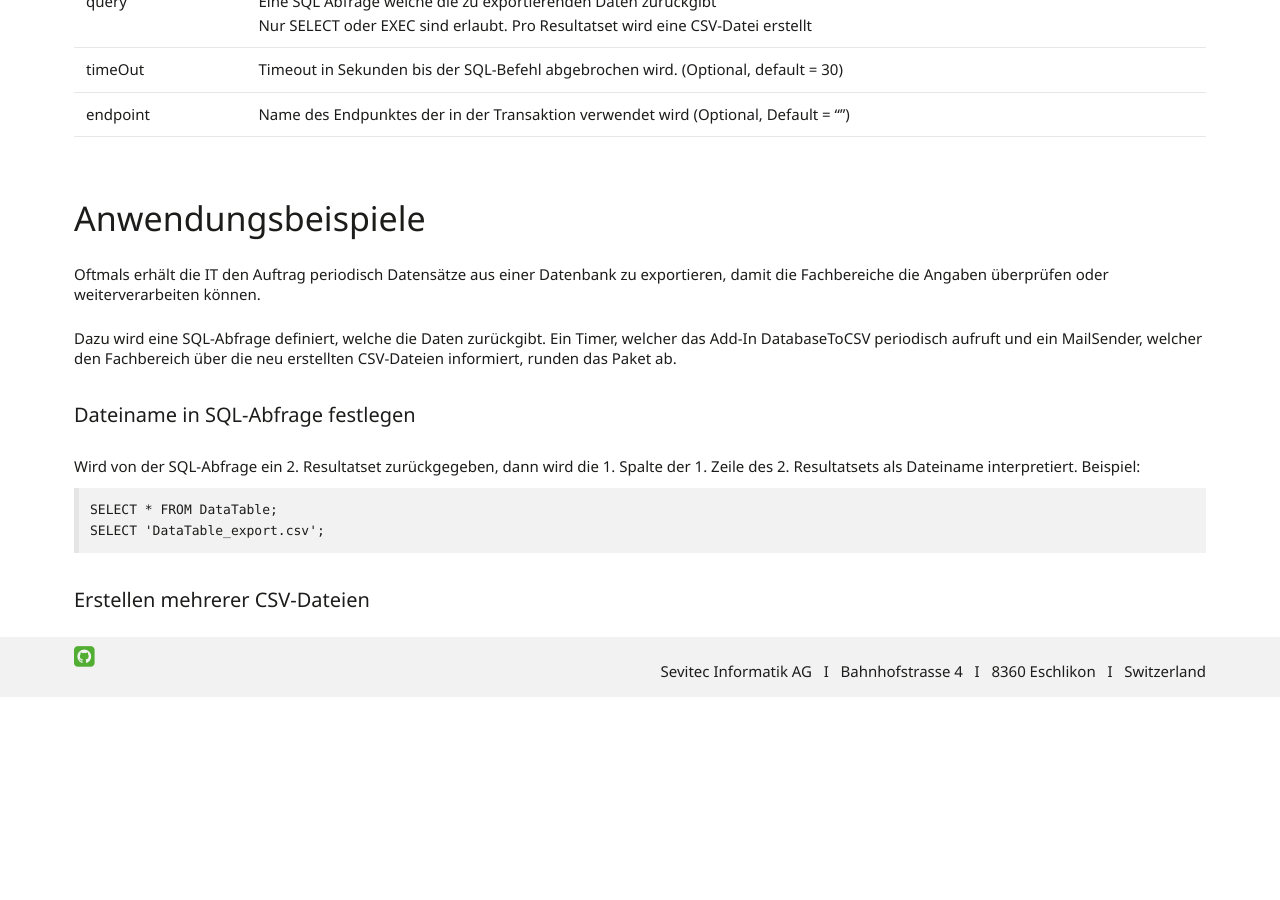
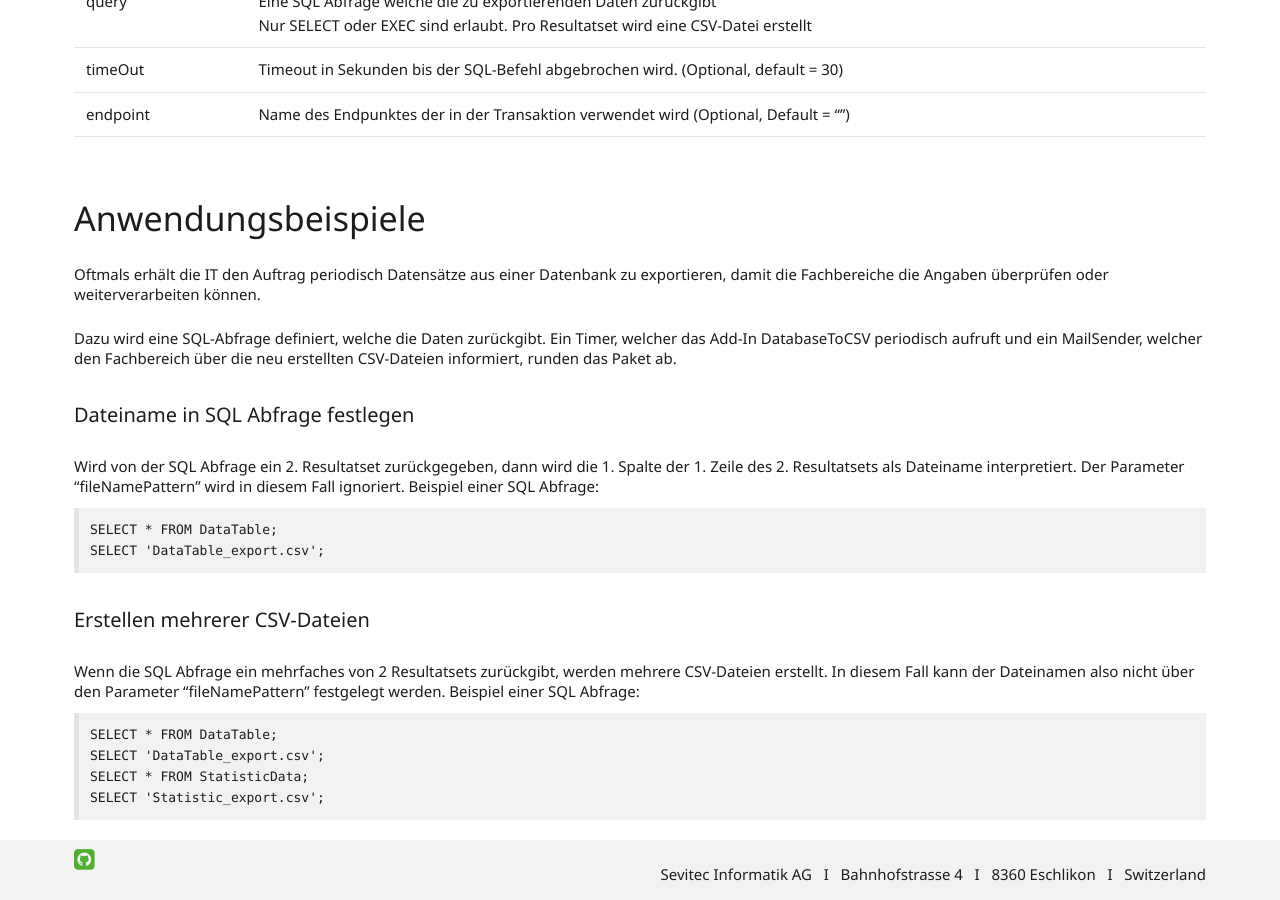
Before and after one commit to primesoft-group/oneconnexx-docs, a Jekyll site: the page built from _pages/addins/de/databasetocsv.md, in a window 1280 px wide and 900 px high, scrolled down 1112 px. Built offline with Jekyll 4.4.1, drawn with Linux system fonts in a browser that asks for light colours; nearby versions of some CDN libraries; some web fonts are replaced; before the commit the page ends 1809 px from its top, so only the background shows below that.

Commit message:
Update databasetocsv.md

````diff
--- a/_pages/addins/de/databasetocsv.md
+++ b/_pages/addins/de/databasetocsv.md
@@ -32,12 +32,20 @@ Oftmals erhält die IT den Auftrag periodisch Datensätze aus einer Datenbank zu
 
 Dazu wird eine SQL-Abfrage definiert, welche die Daten zurückgibt. Ein Timer, welcher das Add-In DatabaseToCSV periodisch aufruft und ein MailSender, welcher den Fachbereich über die neu erstellten CSV-Dateien informiert, runden das Paket ab.
 
-##### Dateiname in SQL-Abfrage festlegen
+##### Dateiname in SQL Abfrage festlegen
 
-Wird von der SQL-Abfrage ein 2. Resultatset zurückgegeben, dann wird die 1. Spalte der 1. Zeile des 2. Resultatsets als Dateiname interpretiert. Beispiel:
+Wird von der SQL Abfrage ein 2. Resultatset zurückgegeben, dann wird die 1. Spalte der 1. Zeile des 2. Resultatsets als Dateiname interpretiert. Der Parameter "fileNamePattern" wird in diesem Fall ignoriert. Beispiel einer SQL Abfrage:
 ```
 SELECT * FROM DataTable;
 SELECT 'DataTable_export.csv';
 ```
 
 ##### Erstellen mehrerer CSV-Dateien
+
+Wenn die SQL Abfrage ein mehrfaches von 2 Resultatsets zurückgibt, werden mehrere CSV-Dateien erstellt. In diesem Fall kann der Dateinamen also nicht über den Parameter "fileNamePattern" festgelegt werden.  Beispiel einer SQL Abfrage:
+```
+SELECT * FROM DataTable;
+SELECT 'DataTable_export.csv';
+SELECT * FROM StatisticData;
+SELECT 'Statistic_export.csv';
+```
````
